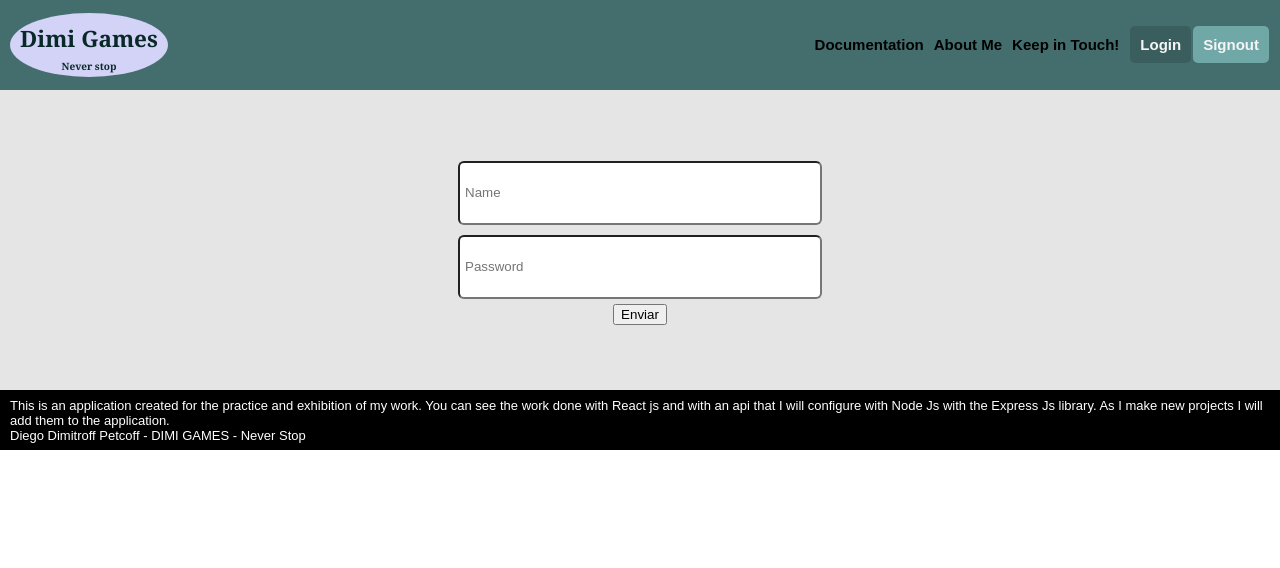
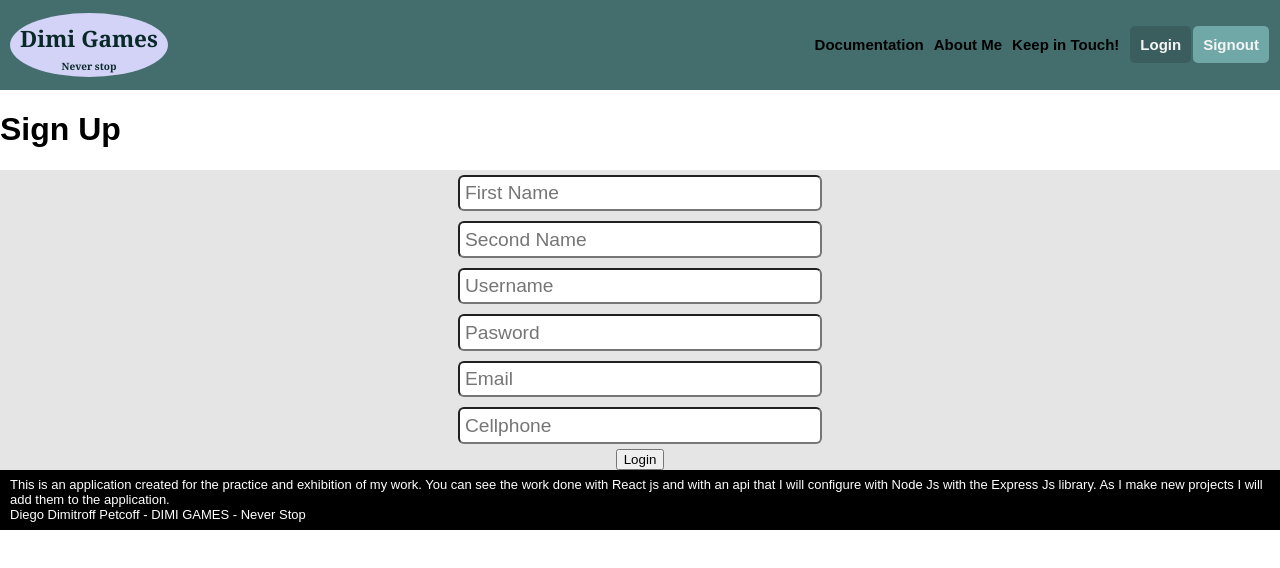
Before and after one commit to DiegoDimitroffPetcoff/react1, a React (Create React App) app in the folder my-app/: page /signout in a window 1280 px wide. Shown: the top 568 px of the page. Built offline with nearby package versions, Linux system fonts and the light colour scheme.

Commit message:
FIx Register

```diff
--- a/my-app/src/App.css
+++ b/my-app/src/App.css
@@ -148,22 +148,16 @@ h5 {
 }
 
 form {
+
     background-color: rgb(0 0 0 / 10%);
     display: flex;
     flex-direction: column;
     align-items: center;
-  align-content: center;
-  flex-wrap: wrap;
+    flex-wrap: nowrap;
     height: 300px;
     justify-content: center;
     transition: 5s;
 
-  bottom: 455px;
-  z-index: 1;
-  left: 20%;
-  right: 20%;
-  top: 20%;
-  button: 20%;
 }
 
 form input {
@@ -174,7 +168,10 @@ form input {
   width: 350px;
   padding: 5px;
   margin: 5px;
+  font-size: larger;
 }
+
+
 
 .documentation {
   left: 0;
@@ -445,6 +442,11 @@ form input {
     color: whitesmoke;
     margin: 1px;
   }
+
+  .signoutForm{
+    width: 95%;
+    height: 22px;
+  }
   #login:hover {
     color: black;
   }
--- a/my-app/src/App.js
+++ b/my-app/src/App.js
@@ -23,6 +23,7 @@ function App() {
           <Route path="/signout" element={<Signout />} />
           <Route path="/documentation" element={<Documentation />} />
           <Route path="/login/loginsuccess" element={<LoginSuccess />} />
+          <Route path="/signout/loginsuccess" element={<LoginSuccess />} />
           <Route path="/loginfail" element={<Loginfail />} />
           <Route path="/test" element={<Test/>} />
         </Route>
--- a/my-app/src/components/pure/form.jsx
+++ b/my-app/src/components/pure/form.jsx
@@ -31,11 +31,11 @@ export function Login() {
       >
         {({ isSubmitting }) => (
           <Form>
-            <label htmlFor="name">Name</label>
 
-            <Field id="name" name="name" placeholder="Your Name" />
 
-            <label htmlFor="pasword">Password</label>
+            <Field id="name" name="name" placeholder="Your Username" />
+
+
             <Field
               id="pasword"
               type="password"
@@ -43,7 +43,7 @@ export function Login() {
               placeholder="Pasword"
             />
 
-            <label htmlFor="email">Email</label>
+
 
             <button type="submit">Login</button>
             {isSubmitting ? <p>Loading</p> : null}
--- a/my-app/src/components/pure/signout.jsx
+++ b/my-app/src/components/pure/signout.jsx
@@ -1,56 +1,98 @@
-import React, { useState, useHistory } from "react";
+import React, { useState } from "react";
 import axios from "axios";
+import { useNavigate } from "react-router-dom";
+import { Formik, Field, Form } from "formik";
+
+export function Signout() {
+  const Navigate = useNavigate();
+
+  const initialValues = {
+    name: "",
+    password: "",
+    email: "",
+    firstName: "",
+    secondName: "",
+    cellphone: "",
+  };
+
+  return (
+    <div>
+      <h1>Sign Up</h1>
+      <Formik
+        initialValues={initialValues}
+        onSubmit={async (data) => {
+          console.log(data)
+          await axios
+            .post(`http://localhost:3000/signout`, {
+              username: data.name,
+              password: data.password,
+              email: data.email,
+              firstName: data.firstName,
+              secondName: data.secondName,
+              cellphone: data.cellphone,
+            })
+            .then(function (response) {
+              if (response.data === "Username Or Password incorrect") {
+                Navigate("/loginfail");
+              } else {
+                console.log(response.data);
+                Navigate("loginsuccess", data.username);
+              }
+            });
+        }}
+      >
+        {({ isSubmitting }) => (
+          <Form >
+          <Field
+              id="firstName"
+              type="firstName"
+              name="firstName"
+              placeholder="First Name"
+              className="signoutForm"
+            />
+
+<Field
+              id="secondName"
+              type="secondName"
+              name="secondName"
+              placeholder="Second Name"
+              className="signoutForm"
+            />
+
+            <Field id="name" name="name" placeholder="Username" className="signoutForm" />
+
+
+            <Field
+              id="pasword"
+              type="password"
+              name="password"
+              placeholder="Pasword"
+              className="signoutForm"
+            />
+
+<Field
+              id="email"
+              type="email"
+              name="email"
+              placeholder="Email "
+              className="signoutForm"
+            />
+
+<Field
+              id="cellphone"
+              type="cellphone"
+              name="cellphone"
+              placeholder="Cellphone "
+              className="signoutForm"
+            />
 
 
 
-
-export function Signout() {
-  const [data, setData] = useState({
-    name: "",
-    password: "",
-  });
-
-const  HandleInputChange =(event) =>{
-
-setData({
-
-    //con ..data hago una pseudo copia del objeto que se encuentra en state
-    ...data,
-    [event.target.name]:event.target.value,
-
-
-})
-}
-
-const HandleFormChange =async (event) => {
-    event.preventDefault()
-
-try {
-  await axios.post(`https://backendlogin.onrender.com/login`, {
-    username: data.name,
-    password: data.password
-  });
-  useHistory.push("/login")
-} catch (error) {
-  console.log("SE PRODUJO UN ERROR")
-  console.log(error)
-}
-
-  };
-
-
-
-
-
-
-  return (
-    <div>
-      {" "}
-      <form  onClick={HandleFormChange}>
-        <input placeholder="Name" type="text" name="name" onChange={HandleInputChange}></input>
-        <input placeholder="Password" type="password" name="password"  onChange={HandleInputChange}></input>
-        <button type="Submit" >Enviar</button>
-      </form>
+            <button type="submit" className="signoutForm">Login</button>
+            {isSubmitting ? <p>Loading</p> : null}
+          </Form>
+        )}
+      </Formik>
     </div>
   );
 }
```
Lines whose indentation alone changed are shown as unchanged.
